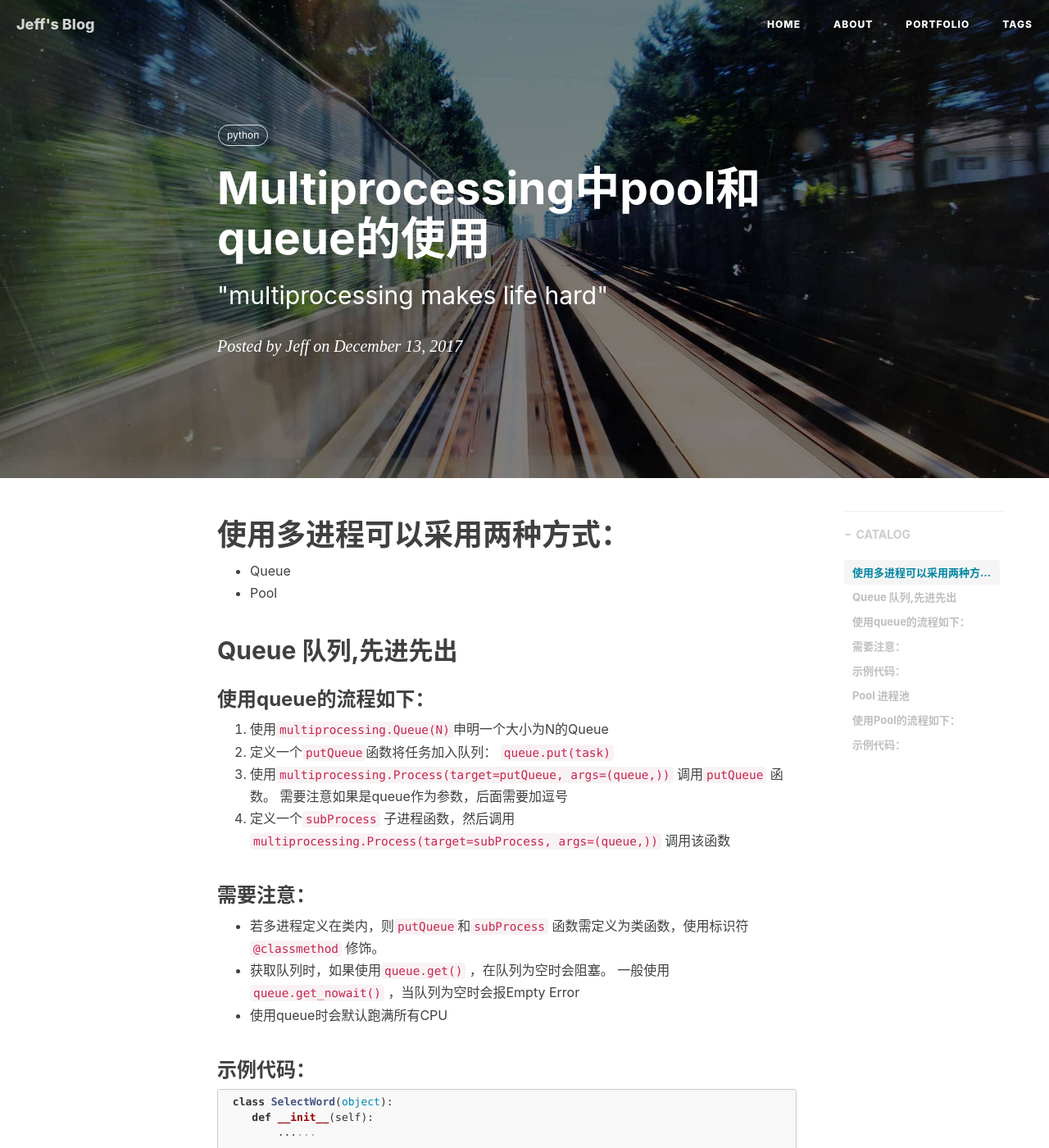
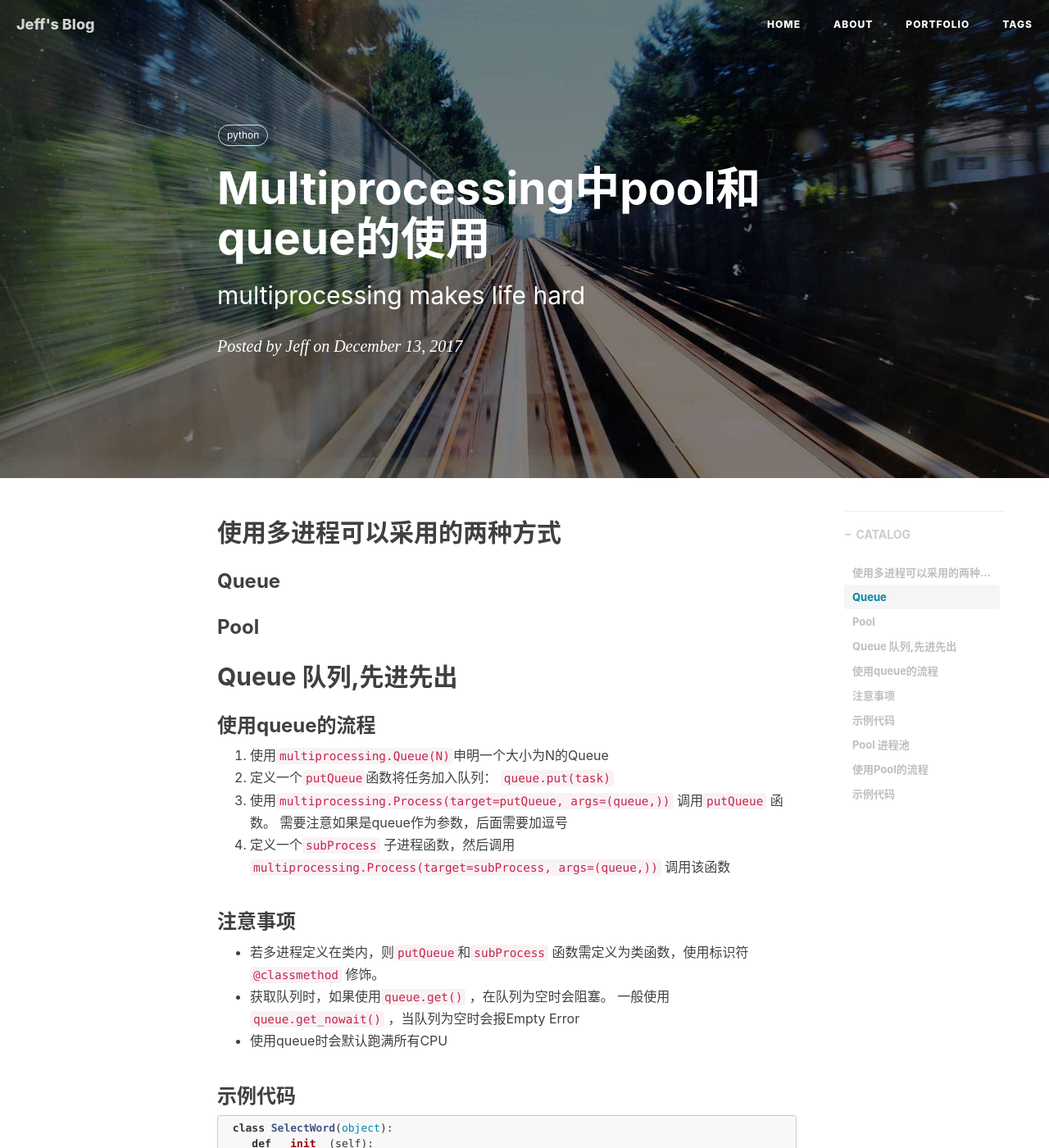
Before and after one commit to JeffpanUK/JeffpanUK.github.io, a Jekyll site: the page built from _posts/2017-12-13-multiprocessing-Pool-and-Queue-usage.markdown, in a window 1280 px wide and 1400 px high. Shown: the whole window at 82% size. Built offline with Jekyll 4.4.1, drawn with Linux system fonts in a browser that asks for light colours; nearby versions of some CDN libraries; comment, search, counter and statistics services are not loaded; some of the changed text lies outside the part shown.

Commit message:
optimize post

````diff
--- a/_posts/2017-12-13-multiprocessing-Pool-and-Queue-usage.markdown
+++ b/_posts/2017-12-13-multiprocessing-Pool-and-Queue-usage.markdown
@@ -1,7 +1,7 @@
 ---
 layout:     post
 title:      "Multiprocessing中pool和queue的使用"
-subtitle:   " \"multiprocessing makes life hard\""
+subtitle:   " multiprocessing makes life hard "
 date:       2017-12-13 11:32:13
 author:     "Jeff"
 header-img: "img/post-bg-2015.jpg"
@@ -9,27 +9,27 @@ catalog: true
 tags:
     - python
 ---
-# 使用多进程可以采用两种方式：
+## 使用多进程可以采用的两种方式
 
-- Queue
-- Pool
+### Queue
+### Pool
 
 ## Queue 队列,先进先出
 
-### 使用queue的流程如下：
+### 使用queue的流程
 
 1. 使用`multiprocessing.Queue(N)`申明一个大小为N的Queue
 2. 定义一个`putQueue`函数将任务加入队列： `queue.put(task)`
 3. 使用`multiprocessing.Process(target=putQueue, args=(queue,))` 调用`putQueue` 函数。 需要注意如果是queue作为参数，后面需要加逗号
 4. 定义一个`subProcess` 子进程函数，然后调用`multiprocessing.Process(target=subProcess, args=(queue,))` 调用该函数
 
-### 需要注意：
+### 注意事项
 
 - 若多进程定义在类内，则`putQueue`和`subProcess` 函数需定义为类函数，使用标识符`@classmethod` 修饰。
 - 获取队列时，如果使用`queue.get()` ，在队列为空时会阻塞。 一般使用`queue.get_nowait()` ，当队列为空时会报Empty Error
 - 使用queue时会默认跑满所有CPU
 
-### 示例代码：
+### 示例代码
 
 ```python
  class SelectWord(object):
@@ -77,13 +77,13 @@ tags:
 
 ## Pool 进程池
 
-### 使用Pool的流程如下：
+### 使用Pool的流程
 
 1. 使用`multiprocessing.Pool(N)` 定义一个N进程的进程池，$N \leq CPU数目$ . N也可以不指定
 2. 定义`subProcess` 子进程函数，通过`pool.apply_async(subProcess, args=(args*)` 来调用。 如果需要获取返回值，可用`pool.apply_async(subProcess, args=(args*)).get()` 来获取
 3. 当进程池填完后，使用`pool.close()` 和`pool.join()` 关闭进程池并等待子进程完成
 
-### 示例代码：
+### 示例代码
 
 ```python
 def process(self):
--- a/_posts/2017-12-15-end-to-end-naive-thought.markdown
+++ b/_posts/2017-12-15-end-to-end-naive-thought.markdown
@@ -90,13 +90,13 @@ $$TEXT \rightarrow Model_{end-to-end} \rightarrow Acoustic Feature \rightarrow V
 
 在产品化中，end-to-end面临着一些特有的问题：
 
-- 如何在不重新训练模型的情况下进行tuning？
+#### 3.2  如何在不重新训练模型的情况下进行tuning？
 
   因为神经网络的问题在于结果不可控，因此难免出现一些预测错误。放在从前，这些错误可以通过调整特定的模块进行处理，但是在end-to-end的架构下，这种调优变得impractical。 设计一个优雅的调优策略是亟待解决的问题。
 
   在百度的deep voice v3中，采用的对读音tuning的办法是在训练时同时加入phoneme embedding的输入。这样可以在调整读音时，强行输入需要的读音的embedding即可。
 
-- 如何解决错误累积的问题？
+#### 3.1 如何解决错误累积的问题？
 
   由于上述的end-to-end结构都是类似于将多任务bundle在一起，这样会导致前序的错误累积到后续的层级。这会造成一些不可预知的错误，并且难以追溯到错误的引发点。
 
````
